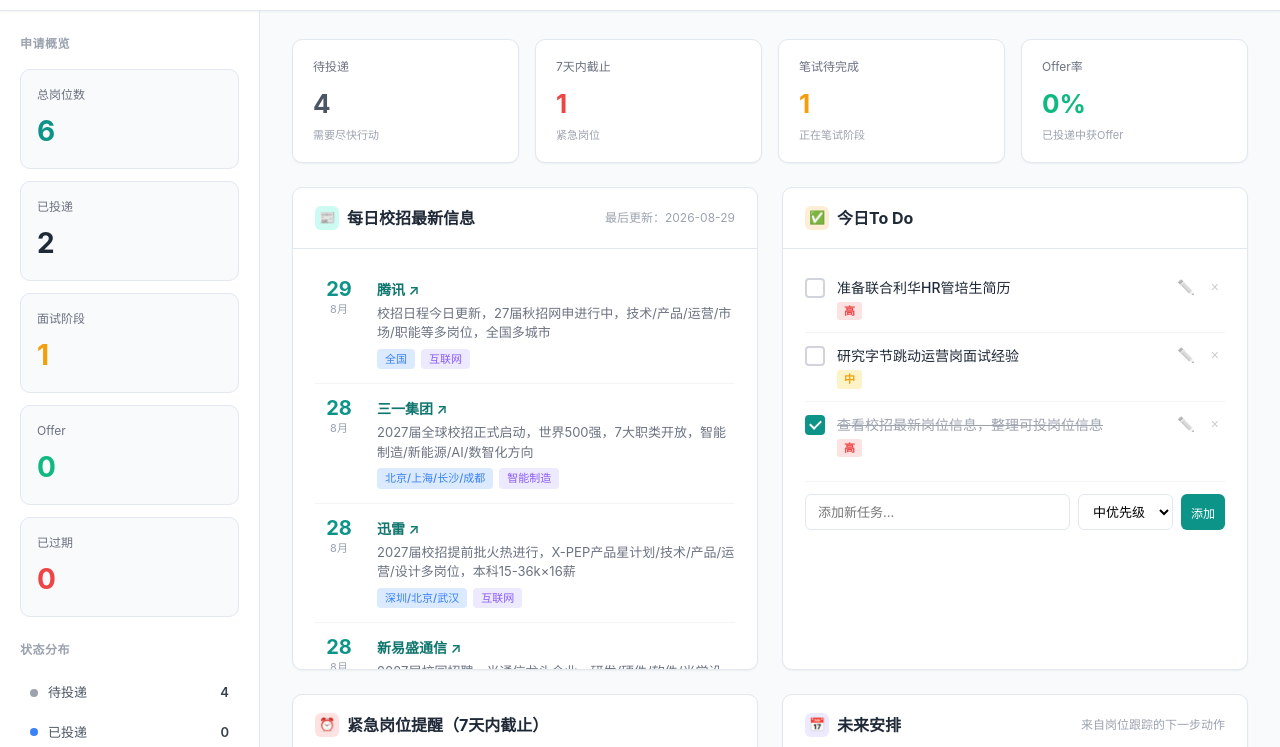
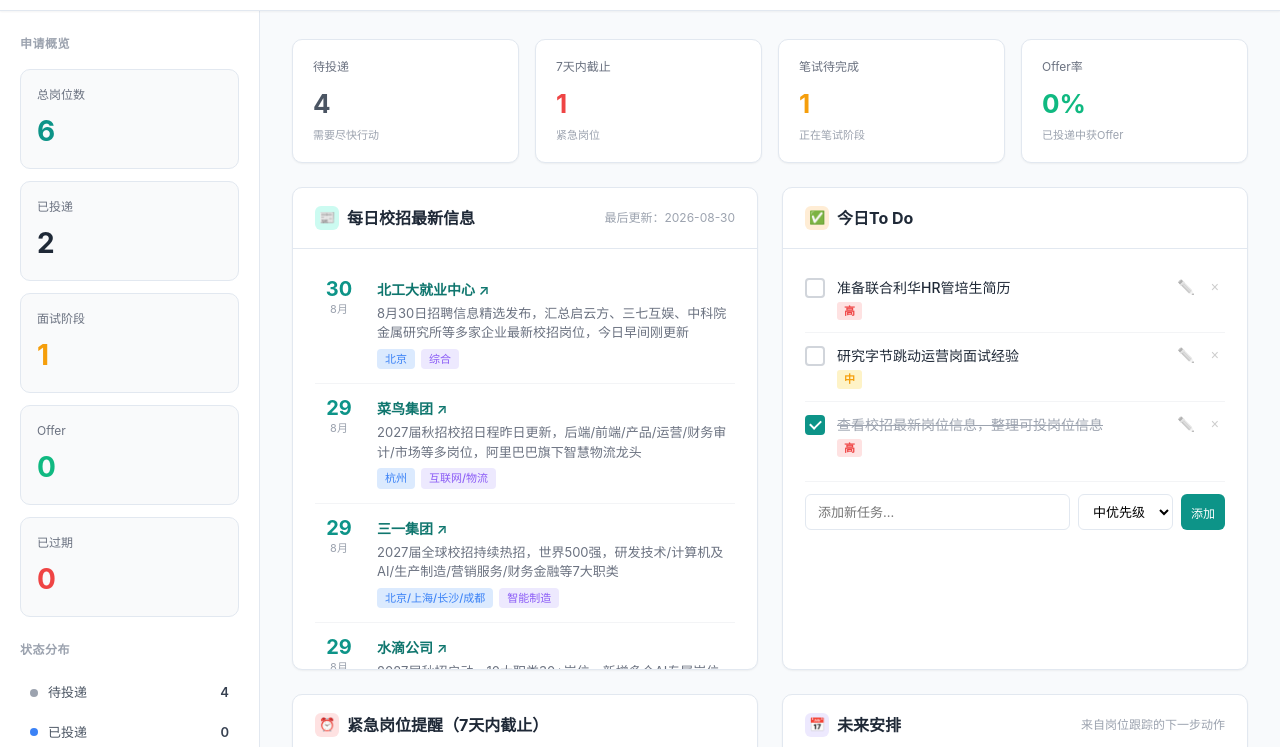
Before and after one commit to orlandoruthburg/campus-dashboard, a plain HTML site: page index.html in a window 1280 px wide. Shown: the part 53-800 px from the top of the page. Drawn offline with Linux system fonts and the light colour scheme; a web font is replaced by a local one.

Commit message:
update: 每日校招信息更新 2026-08-30

```diff
--- a/index.html
+++ b/index.html
@@ -966,14 +966,14 @@ const defaultTodos = [
 ];
 
 const newsData = [
-  { date: '29', month: '8月', company: '腾讯', desc: '校招日程今日更新，27届秋招网申进行中，技术/产品/运营/市场/职能等多岗位，全国多城市', city: '全国', type: '互联网', link: 'https://join.qq.com' },
-  { date: '28', month: '8月', company: '三一集团', desc: '2027届全球校招正式启动，世界500强，7大职类开放，智能制造/新能源/AI/数智化方向', city: '北京/上海/长沙/成都', type: '智能制造', link: 'https://sany.zhiye.com/campus/jobs' },
-  { date: '28', month: '8月', company: '迅雷', desc: '2027届校招提前批火热进行，X-PEP产品星计划/技术/产品/运营/设计多岗位，本科15-36k×16薪', city: '深圳/北京/武汉', type: '互联网', link: 'https://career.xunlei.com/m/campus_apply/xunlei/26600' },
-  { date: '28', month: '8月', company: '新易盛通信', desc: '2027届校园招聘，光通信龙头企业，研发/硬件/软件/光学设计/硅光芯片多岗位，硕士优先', city: '成都', type: '光通信', link: 'https://eoptolink.zhiye.com/campus' },
-  { date: '28', month: '8月', company: 'HKC惠科', desc: '2027届校园招聘简章发布，显示科技龙头，研发/工艺/设备/品质/管理多岗位', city: '滁州/重庆/长沙', type: '显示科技', link: 'http://www.ahbys.com/Nw/job2.html?cid=16032&id=11980' },
-  { date: '28', month: '8月', company: '中国电建上海电建', desc: '2026校园招聘更新，央企背景，工程技术/项目管理/职能类岗位，接受应届生', city: '上海', type: '国企/建筑', link: 'http://www.ahbys.com/joblist2.html' }
+  { date: '30', month: '8月', company: '北工大就业中心', desc: '8月30日招聘信息精选发布，汇总启云方、三七互娱、中科院金属研究所等多家企业最新校招岗位，今日早间刚更新', city: '北京', type: '综合', link: 'https://job.bjut.edu.cn/info/1048/4587.htm' },
+  { date: '29', month: '8月', company: '菜鸟集团', desc: '2027届秋招校招日程昨日更新，后端/前端/产品/运营/财务审计/市场等多岗位，阿里巴巴旗下智慧物流龙头', city: '杭州', type: '互联网/物流', link: 'https://cn-jobs.cainiao.com/home?lang=zh' },
+  { date: '29', month: '8月', company: '三一集团', desc: '2027届全球校招持续热招，世界500强，研发技术/计算机及AI/生产制造/营销服务/财务金融等7大职类', city: '北京/上海/长沙/成都', type: '智能制造', link: 'https://sany.zhiye.com/campus/jobs' },
+  { date: '29', month: '8月', company: '水滴公司', desc: '2027届秋招启动，10大职类30+岗位，新增多个AI专属岗位，互联网保险科技公司', city: '北京/深圳/西安', type: '互联网/保险', link: 'https://jobs.waterdrop-inc.com/campus' },
+  { date: '29', month: '8月', company: '格力电器', desc: '2027届校园招聘更新，技术研发/信息技术/制造技术/经营销售/行政职能/采购物流多岗位，珠海总部及全国基地', city: '珠海/全国', type: '家电/制造', link: 'http://www.gree.com' },
+  { date: '29', month: '8月', company: '噢易云计算', desc: '2027届校园招聘正式启动，财务审计/风控/管理培训生/法务/咨询多岗位，云计算教育科技企业', city: '武汉', type: '云计算', link: 'https://campus.niuqizp.com/schedulenew-wuhan-1/' }
 ];
-const newsLastUpdated = '2026-08-29';
+const newsLastUpdated = '2026-08-30';
 
 let jobs = [];
 let todos = [];
```
